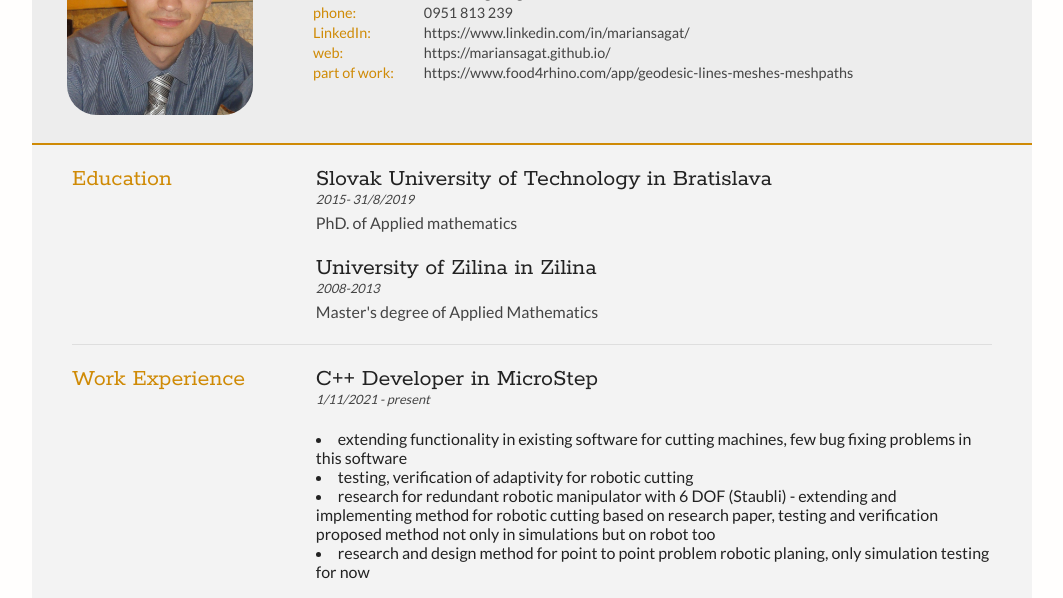
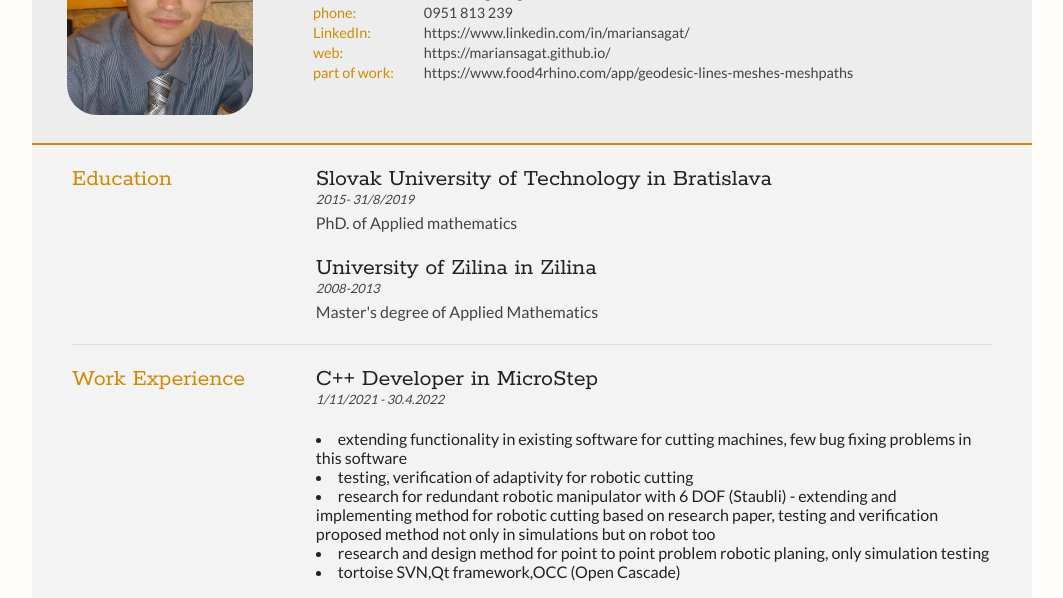
Before and after one commit to MarianSagat/cvicko, a plain HTML site: page CV Marian Sagat.html in a window 1280 px wide. Shown: the part 151-749 px from the top of the page, without its empty margins (108-1171 px from the left). Drawn offline with Linux system fonts and the light colour scheme.

Commit message:
end in microstep

```diff
--- a/CV Marian Sagat.html
+++ b/CV Marian Sagat.html
@@ -85,13 +85,14 @@
 				<div class="sectionContent">
 					<article>
 						<h2>C++ Developer in MicroStep</h2>
-						<p class="subDetails">1/11/2021 - present</p>
+						<p class="subDetails">1/11/2021 - 30.4.2022</p>
 						<p>
 								<li> extending functionality in existing software for cutting machines, few bug fixing problems in this software</li>
 								<li> testing, verification of adaptivity for robotic cutting</li>
 								<li> research for redundant robotic manipulator with 6 DOF (Staubli) - extending and implementing method for robotic cutting based
 									 on research paper, testing and verification proposed method not only in simulations but on robot too</li>
-								<li> research and design method for point to point problem robotic planing, only simulation testing for now </li>
+								<li> research and design method for point to point problem robotic planing, only simulation testing </li>
+								<li> tortoise SVN,Qt framework,OCC (Open Cascade) </li>
 						</p>
 					</article>
 				</div>
```
